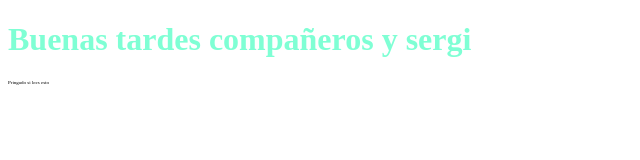
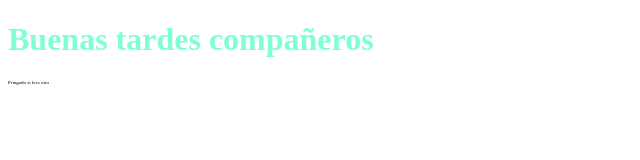
Before and after one commit to amartinezsantjosep/ejerciciosNode, a plain HTML site: page index.html in a window 1280 px wide. Shown: the whole page, without its empty margins (0-640 px from the left). Drawn offline with Linux system fonts and the light colour scheme.

Commit message:
Cambio de holamundo.html a index.html

```diff
--- a/holamundo.html
+++ b/index.html
@@ -7,7 +7,7 @@
     <title>Hola Mundo</title>
 </head>
 <body>
-    <h1 style="color: aquamarine;">Buenas tardes compañeros y sergi</h1>
+    <h1 style="color: aquamarine;">Buenas tardes compañeros</h1>
     <p style="font-size: 5px;">Pringado si lees esto</p>
 </body>
 </html>
```
